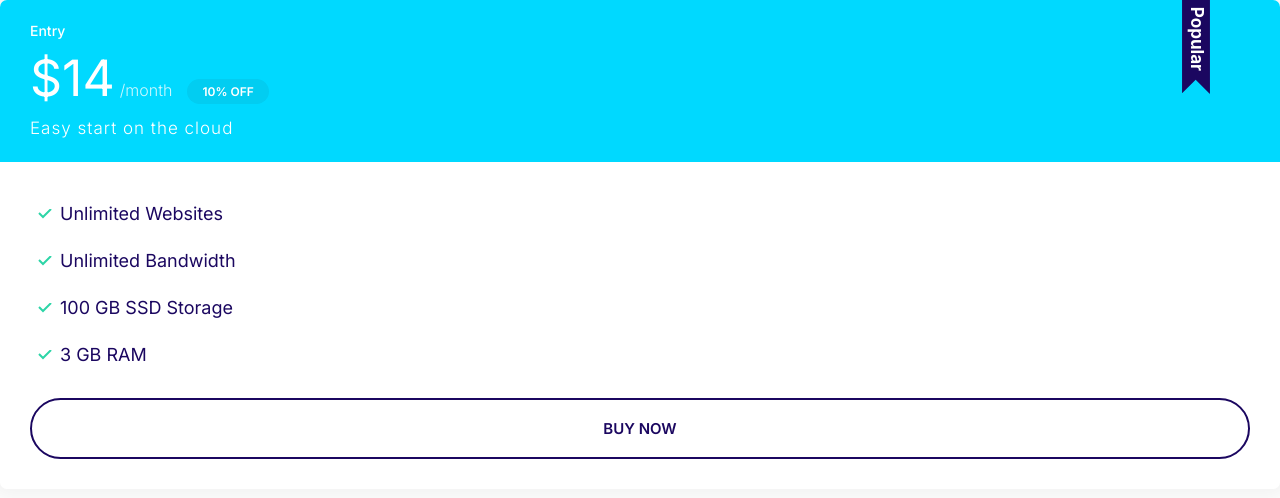
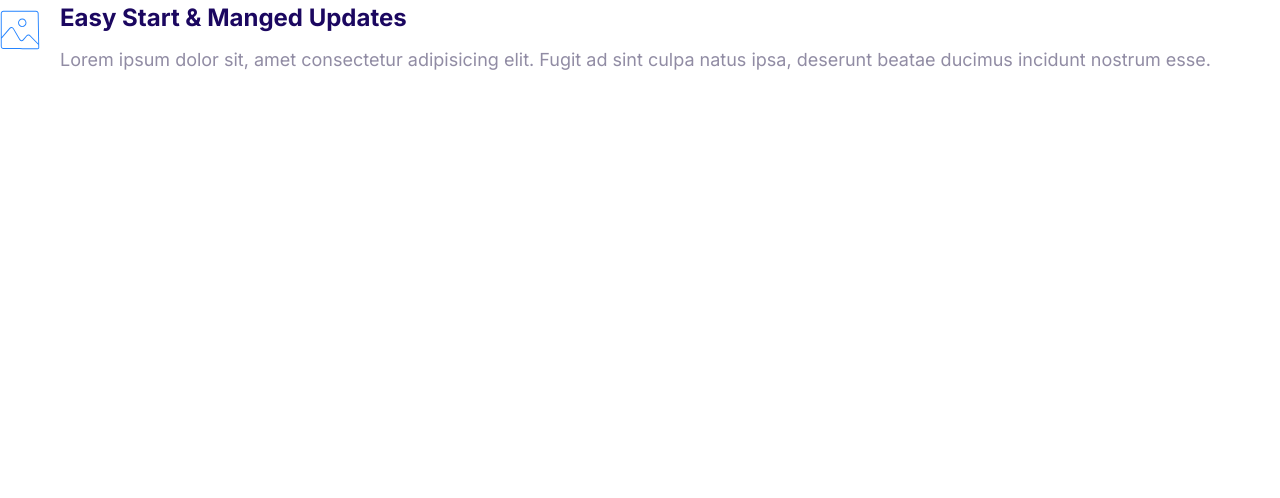
Before and after one commit to russell2231/moshify-code-along, a plain HTML site: page index.html in a window 1280 px wide. Drawn offline with Linux system fonts and the light colour scheme.

Commit message:
Build the media component

```diff
--- a/css/styles.css
+++ b/css/styles.css
@@ -369,3 +369,21 @@ a {
 		font-size: 1.7rem;
 	}
 }
+
+/* Media */
+
+.media {
+	display: flex;
+}
+
+.media__title {
+	margin-top: 0;
+}
+
+.media__body {
+	margin: 0 2rem;
+}
+
+.media__image {
+	margin-top: 1rem;
+}
--- a/index.html
+++ b/index.html
@@ -13,24 +13,18 @@
 		<link rel="stylesheet" href="css/styles.css" />
 	</head>
 	<body>
-		<div class="plan plan--popular">
-			<div class="card card--secondary">
-				<header class="card__header">
-					<h3 class="plan__name">Entry</h3>
-					<span class="plan__price">$14</span>
-					<span class="plan__billing-cycle">/month</span>
-					<span class="badge badge--secondary badge--small">10% OFF</span>
-					<span class="plan__description">Easy start on the cloud</span>
-				</header>
-				<div class="card__body">
-					<ul class="list list--tick">
-						<li class="list__item">Unlimited Websites</li>
-						<li class="list__item">Unlimited Bandwidth</li>
-						<li class="list__item">100 GB SSD Storage</li>
-						<li class="list__item">3 GB RAM</li>
-					</ul>
-					<button class="btn btn--outline btn--block">Buy Now</button>
-				</div>
+		<div class="media">
+			<div class="media__image">
+				<svg class="icon icon--primary">
+					<use xlink:href="images/sprite.svg#snap"></use>
+				</svg>
+			</div>
+			<div class="media__body">
+				<h3 class="media__title">Easy Start & Manged Updates</h3>
+				<p>
+					Lorem ipsum dolor sit, amet consectetur adipisicing elit. Fugit ad
+					sint culpa natus ipsa, deserunt beatae ducimus incidunt nostrum esse.
+				</p>
 			</div>
 		</div>
 	</body>
```
Also changed, not shown: components/media.html (added, +14 -0 lines).
